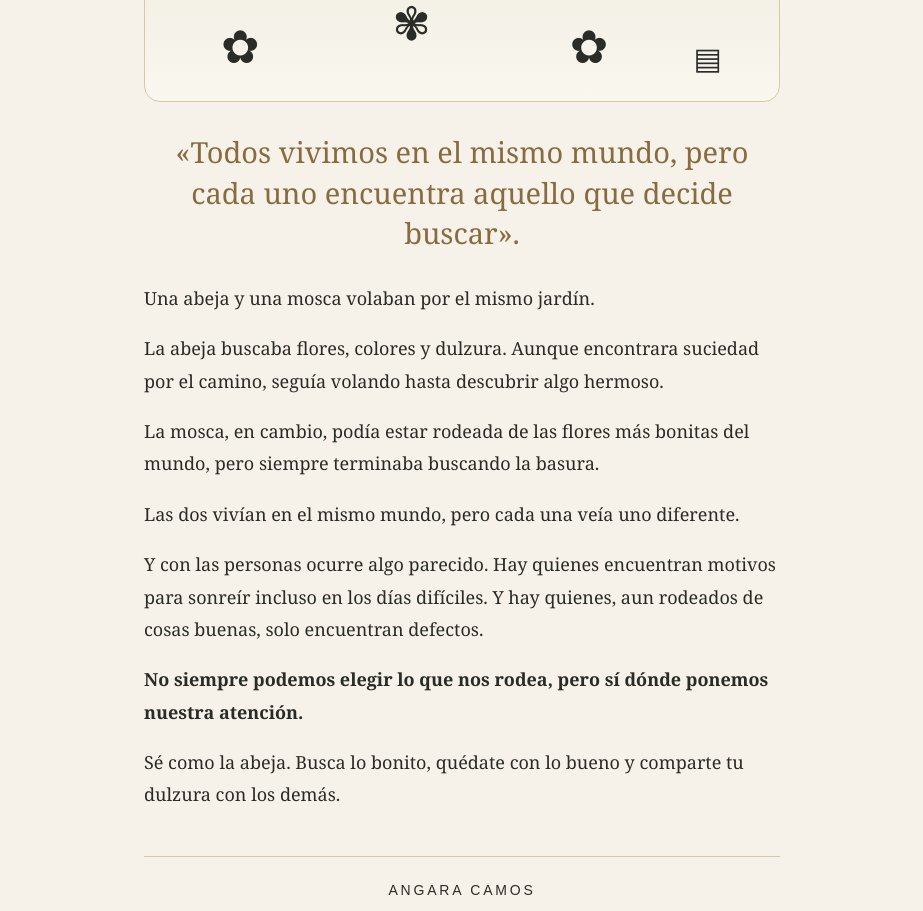
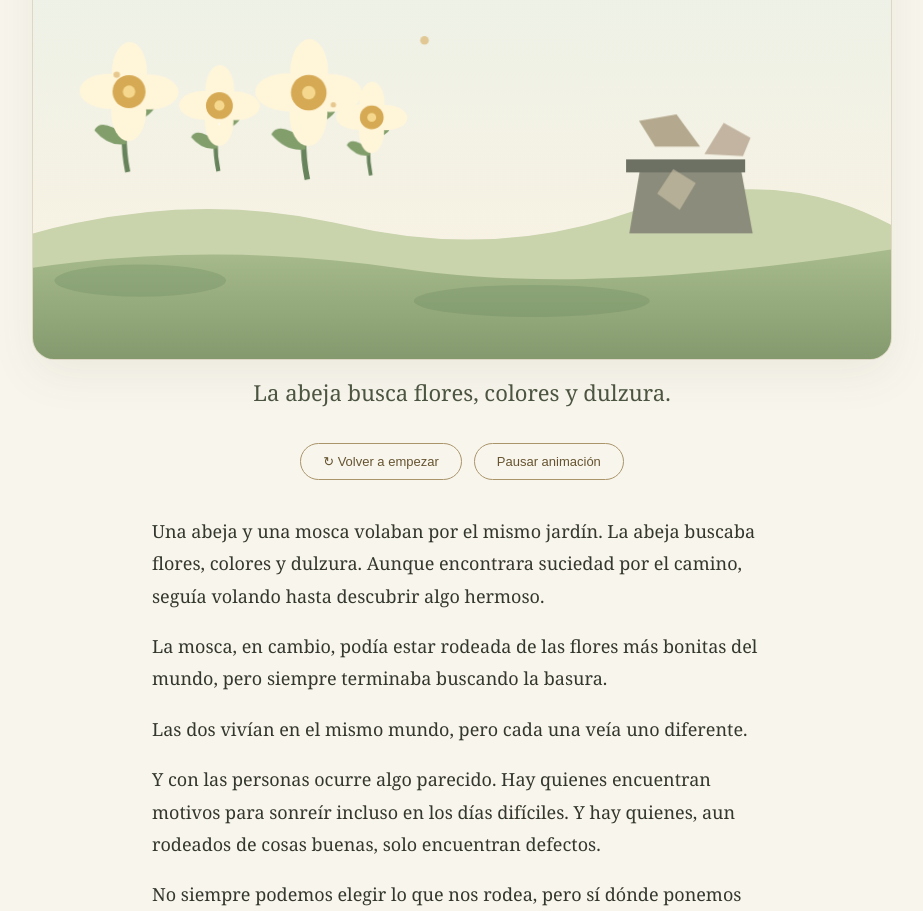
Before and after one commit to angaracamos-lab/angara-camos-web, a plain HTML site: page index.html in a window 1280 px wide. Shown: the part 325-1236 px from the top of the page, without its empty margins (178-1101 px from the left). Drawn offline with Linux system fonts and the light colour scheme.

Commit message:
Add files via upload

```diff
--- a/index.html
+++ b/index.html
@@ -1,22 +1,63 @@
 <!doctype html>
-<html lang="es"><head><meta charset="utf-8"><meta name="viewport" content="width=device-width,initial-scale=1">
-<title>La abeja y la mosca · ANGARA CAMOS</title>
+<html lang="es"><head><meta charset="utf-8"><meta name="viewport" content="width=device-width, initial-scale=1">
+<meta name="theme-color" content="#f7f3e9"><title>La abeja y la mosca · ANGARA CAMOS</title>
 <style>
-:root{color-scheme:light}*{box-sizing:border-box}body{margin:0;background:#f7f2e9;color:#292c26;font-family:Georgia,serif;text-align:center}
-main{max-width:680px;margin:auto;padding:38px 22px 55px}h1{font-weight:normal;font-size:clamp(30px,7vw,48px);margin:10px 0} .sub{letter-spacing:.22em;font:12px Arial,sans-serif;color:#8a7046} .scene{position:relative;overflow:hidden;height:270px;border-radius:120px 120px 16px 16px;background:linear-gradient(#e8e6d8,#faf7ef);margin:30px auto;border:1px solid #d8c8a7}
-.flower{position:absolute;bottom:25px;font-size:46px;filter:saturate(.55)}.f1{left:12%}.f2{left:39%;bottom:48px}.f3{left:67%}
-.bee,.fly{position:absolute;font-size:34px;animation:bee 8s ease-in-out infinite}.bee{top:72px;left:4%}.fly{top:130px;left:75%;animation-name:fly;animation-delay:1s}.waste{position:absolute;bottom:23px;right:9%;font-size:30px;filter:grayscale(.8)}
-@keyframes bee{0%{transform:translate(0,0)}25%{transform:translate(90px,-35px)}55%{transform:translate(170px,12px)}80%{transform:translate(250px,-25px)}100%{transform:translate(0,0)}}@keyframes fly{0%,100%{transform:translate(0,0)}40%{transform:translate(-28px,-42px)}70%{transform:translate(10px,30px)}}
-blockquote{font-size:clamp(21px,5vw,29px);line-height:1.4;color:#876c40;margin:28px 0}article{text-align:left;font-size:18px;line-height:1.8}article p{margin:0 0 18px}.signature{margin-top:45px;border-top:1px solid #d6c9ad;padding-top:25px;letter-spacing:.2em;font:14px Arial,sans-serif}
-@media(prefers-reduced-motion:reduce){.bee,.fly{animation:none}}
-</style></head><body><main><div class="sub">UNA PEQUEÑA REFLEXIÓN</div><h1>La abeja y la mosca</h1>
-<div class="scene" role="img" aria-label="Una abeja recorre las flores mientras una mosca se acerca a la basura"><span class="flower f1">✿</span><span class="flower f2">✾</span><span class="flower f3">✿</span><span class="bee">🐝</span><span class="fly">🪰</span><span class="waste">▤</span></div>
-<blockquote>«Todos vivimos en el mismo mundo, pero cada uno encuentra aquello que decide buscar».</blockquote>
-<article><p>Una abeja y una mosca volaban por el mismo jardín.</p>
-<p>La abeja buscaba flores, colores y dulzura. Aunque encontrara suciedad por el camino, seguía volando hasta descubrir algo hermoso.</p>
+:root{--ink:#34372d;--olive:#6c7652;--gold:#ae8c4e;--paper:#f8f5ed}
+*{box-sizing:border-box}body{margin:0;background:var(--paper);color:var(--ink);font-family:Georgia,'Times New Roman',serif}
+main{max-width:900px;margin:auto;padding:32px 20px 55px;text-align:center}
+.brand{font:600 12px Arial,sans-serif;letter-spacing:.33em;color:var(--gold);margin:4px 0 26px}
+h1{font-size:clamp(35px,6vw,60px);font-weight:400;margin:0 0 9px}
+.subtitle{font-style:italic;color:#797b6e;margin:0 0 22px}
+.scene{position:relative;border:1px solid #ded7c5;border-radius:22px;overflow:hidden;background:linear-gradient(#eaf1e8,#f8f2e3 83%);box-shadow:0 14px 45px #5c583214}
+svg{width:100%;height:auto;display:block}
+#bee{animation:beeRoute 13s ease-in-out infinite;transform-origin:center;transform-box:fill-box}
+#fly{animation:flyRoute 13s ease-in-out infinite;transform-origin:center;transform-box:fill-box}
+.beeW{animation:wings .13s ease-in-out infinite alternate;transform-origin:50% 85%;transform-box:fill-box}
+.flyW{animation:wings .09s ease-in-out infinite alternate;transform-origin:50% 85%;transform-box:fill-box}
+.flower{animation:sway 3s ease-in-out infinite alternate;transform-origin:bottom;transform-box:fill-box}
+.spark{animation:glow 2s ease-in-out infinite alternate}
+@keyframes beeRoute{0%,100%{transform:translate(-75px,-48px) rotate(-5deg)}18%{transform:translate(45px,-90px) rotate(7deg)}38%{transform:translate(150px,-40px) rotate(-4deg)}55%{transform:translate(20px,-100px) rotate(4deg)}76%{transform:translate(-120px,-55px) rotate(-7deg)}}
+@keyframes flyRoute{0%,100%{transform:translate(80px,-105px) rotate(8deg)}23%{transform:translate(-35px,-25px) rotate(-6deg)}47%{transform:translate(-115px,-65px) rotate(5deg)}68%{transform:translate(25px,-5px) rotate(-5deg)}}
+@keyframes wings{to{transform:scaleY(.5) rotate(12deg)}}@keyframes sway{to{transform:rotate(4deg)}}@keyframes glow{to{opacity:.25}}
+.narration{min-height:75px;padding:17px 12px 8px;color:#4c5541;font-size:clamp(17px,3vw,22px);line-height:1.4}
+.controls{display:flex;justify-content:center;gap:12px;align-items:center;margin:8px 0 25px}
+button{border:1px solid #aa956a;background:transparent;color:#65542f;border-radius:30px;padding:10px 22px;cursor:pointer;font:13px Arial,sans-serif}
+button:hover{background:#eee5d2}
+.story{max-width:620px;margin:35px auto 0;text-align:left;font-size:18px;line-height:1.8}
+.story p{margin:0 0 18px}.takeaway{text-align:center;font-size:24px;color:#69744e;margin:30px 0}
+footer{border-top:1px solid #ded7c5;margin-top:35px;padding-top:25px;color:#9c7e47;letter-spacing:.13em;font:12px Arial,sans-serif}
+@media(prefers-reduced-motion:reduce){#bee,#fly,.beeW,.flyW,.flower,.spark{animation:none!important}}
+</style></head><body><main><div class="brand">ANGARA CAMOS</div>
+<h1>La abeja y la mosca</h1><p class="subtitle">Una pequeña fábula sobre la forma de mirar la vida</p>
+<div class="scene"><svg viewBox="0 0 800 440" role="img" aria-label="Un jardín ilustrado con flores, una abeja que visita flores y una mosca que vuela hacia unos desperdicios">
+<defs><linearGradient id="ground" x2="0" y2="1"><stop stop-color="#a7bb8c"/><stop offset="1" stop-color="#849a6e"/></linearGradient>
+<g id="bloom"><path d="M0 0 Q-8 -35 0 -75" fill="none" stroke="#67835c" stroke-width="5"/><path d="M-2 -35q-25 -18 -31 -5q14 16 31 13M-1 -53q20 -22 28 -13q-8 16 -28 17" fill="#819e6b"/><g transform="translate(0,-78)"><ellipse rx="17" ry="29" cy="-19" fill="#fff5d9"/><ellipse rx="17" ry="29" cy="19" fill="#fff5d9"/><ellipse rx="29" ry="17" cx="-19" fill="#fff5d9"/><ellipse rx="29" ry="17" cx="19" fill="#fff5d9"/><circle r="16" fill="#d6aa54"/><circle r="6" fill="#f5d88e"/></g></g></defs>
+<circle cx="672" cy="70" r="32" fill="#f5dfaa" opacity=".65"/><path d="M0 323Q150 282 290 315T560 302T800 315V440H0Z" fill="#c9d3ac"/><path d="M0 355Q170 330 345 356T800 338V440H0Z" fill="url(#ground)"/>
+<g opacity=".3" fill="#68875d"><ellipse cx="100" cy="367" rx="80" ry="15"/><ellipse cx="465" cy="386" rx="110" ry="15"/></g>
+<g class="flower" transform="translate(115 346) scale(.95)"><use href="#bloom"/></g>
+<g class="flower" transform="translate(225 345) scale(.72)"><use href="#bloom"/><circle cx="0" cy="-56" r="1" fill="#fff"/></g>
+<g class="flower" transform="translate(333 355) scale(1.05)"><use href="#bloom"/></g>
+<g class="flower" transform="translate(410 350) scale(.6)"><use href="#bloom"/></g>
+<g transform="translate(614 333)"><path d="M-58 -10L-47 -76L45 -76L57 -10Z" fill="#8b8c7b"/><path d="M-61 -79h111v12H-61z" fill="#6d7164"/><path d="M-34 -91l-15 -24l35 -6l22 30" fill="#b4a98e"/><path d="M12 -84l18 -29l25 14l-7 17" fill="#c2b4a0"/><path d="M-17 -70l21 13l-15 25l-21 -15Z" fill="#d2c7aa" opacity=".6"/></g>
+<g id="bee" transform="translate(155 215)"><g class="beeW"><ellipse cx="-7" cy="-18" rx="21" ry="27" fill="#fff" opacity=".77" stroke="#bdc6b9" stroke-width="2"/><ellipse cx="16" cy="-18" rx="21" ry="27" fill="#fff" opacity=".7" stroke="#bdc6b9" stroke-width="2"/></g><ellipse cx="0" cy="10" rx="34" ry="24" fill="#e7b94f" stroke="#7e6b40" stroke-width="2"/><path d="M-14 -10v40M6 -12v44" stroke="#564b38" stroke-width="8"/><ellipse cx="0" cy="10" rx="34" ry="24" fill="none" stroke="#6e603f" stroke-width="2"/><circle cx="29" cy="5" r="17" fill="#e7b94f"/><circle cx="35" cy="2" r="2.8" fill="#403b30"/><path d="M34 -8q3 -13 9 -14" stroke="#64543b" fill="none" stroke-width="2"/><path d="M-34 9l-12 5l12 5" fill="#8c7552"/></g>
+<g id="fly" transform="translate(635 205)"><g class="flyW"><ellipse cx="-9" cy="-18" rx="20" ry="28" fill="#e9f0ee" opacity=".75" stroke="#9baaa8"/><ellipse cx="13" cy="-18" rx="20" ry="28" fill="#e9f0ee" opacity=".75" stroke="#9baaa8"/></g><ellipse cx="0" cy="12" rx="27" ry="22" fill="#777c72"/><circle cx="23" cy="5" r="15" fill="#646d66"/><circle cx="30" cy="2" r="6" fill="#ad7d69"/><circle cx="32" cy="0" r="2" fill="#322f2d"/><path d="M-10 31l-9 13m23 -12l0 13m14 -15l10 12" stroke="#62675d" stroke-width="2"/></g>
+<g class="spark" fill="#d7ae62"><circle cx="78" cy="175" r="3"/><circle cx="365" cy="143" r="4"/><circle cx="280" cy="203" r="2.5"/></g>
+</svg></div>
+<div class="narration" id="narration" aria-live="polite">Dos criaturas vuelan por el mismo jardín…</div>
+<div class="controls"><button id="replay" type="button">↻ Volver a empezar</button><button id="pause" type="button">Pausar animación</button></div>
+<div class="story"><p>Una abeja y una mosca volaban por el mismo jardín. La abeja buscaba flores, colores y dulzura. Aunque encontrara suciedad por el camino, seguía volando hasta descubrir algo hermoso.</p>
 <p>La mosca, en cambio, podía estar rodeada de las flores más bonitas del mundo, pero siempre terminaba buscando la basura.</p>
 <p>Las dos vivían en el mismo mundo, pero cada una veía uno diferente.</p>
 <p>Y con las personas ocurre algo parecido. Hay quienes encuentran motivos para sonreír incluso en los días difíciles. Y hay quienes, aun rodeados de cosas buenas, solo encuentran defectos.</p>
-<p><strong>No siempre podemos elegir lo que nos rodea, pero sí dónde ponemos nuestra atención.</strong></p>
-<p>Sé como la abeja. Busca lo bonito, quédate con lo bueno y comparte tu dulzura con los demás.</p></article>
-<div class="signature">ANGARA CAMOS</div><p><em>Los pequeños detalles hacen la vida más bonita.</em></p></main></body></html>
+<p>No siempre podemos elegir lo que nos rodea, pero sí dónde ponemos nuestra atención.</p></div>
+<div class="takeaway">Sé como la abeja.<br>Busca lo bonito, quédate con lo bueno<br>y comparte tu dulzura con los demás.</div>
+<footer>ANGARA CAMOS · Los pequeños detalles hacen la vida más bonita</footer>
+</main><script>
+const captions=['Dos criaturas vuelan por el mismo jardín…','La abeja busca flores, colores y dulzura.','La mosca, incluso entre flores, busca la basura.','El mundo es el mismo. La mirada es diferente.','No siempre elegimos lo que nos rodea, pero sí dónde ponemos nuestra atención.'];
+let start=Date.now(),paused=false,elapsed=0;
+const anims=[...document.querySelectorAll('#bee,#fly,.beeW,.flyW,.flower,.spark')];
+function tick(){if(paused)return;elapsed=Date.now()-start;document.getElementById('narration').textContent=captions[Math.floor(elapsed/4500)%captions.length]}
+setInterval(tick,200);tick();
+document.getElementById('pause').onclick=()=>{paused=!paused;anims.forEach(e=>e.style.animationPlayState=paused?'paused':'running');document.getElementById('pause').textContent=paused?'Reanudar animación':'Pausar animación';if(!paused)start=Date.now()-elapsed};
+document.getElementById('replay').onclick=()=>{start=Date.now();elapsed=0;anims.forEach(e=>{e.style.animation='none';e.getBoundingClientRect();e.style.animation=''});paused=false;document.getElementById('pause').textContent='Pausar animación';tick()};
+</script></body></html>
```
